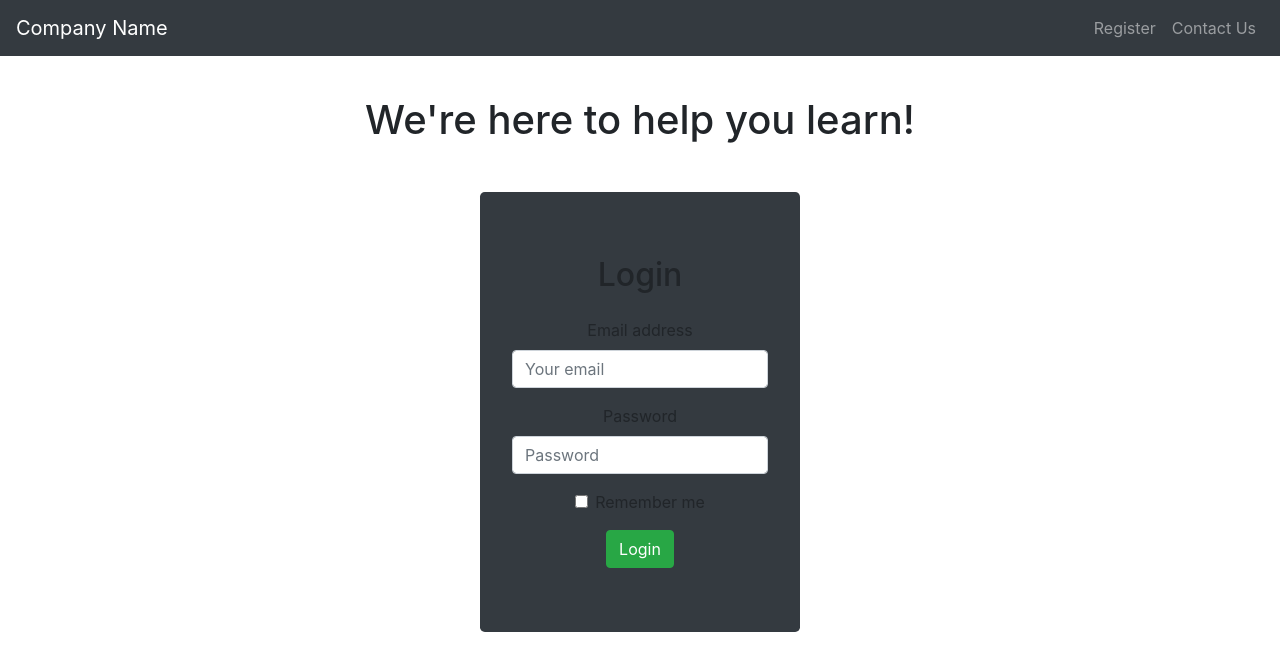
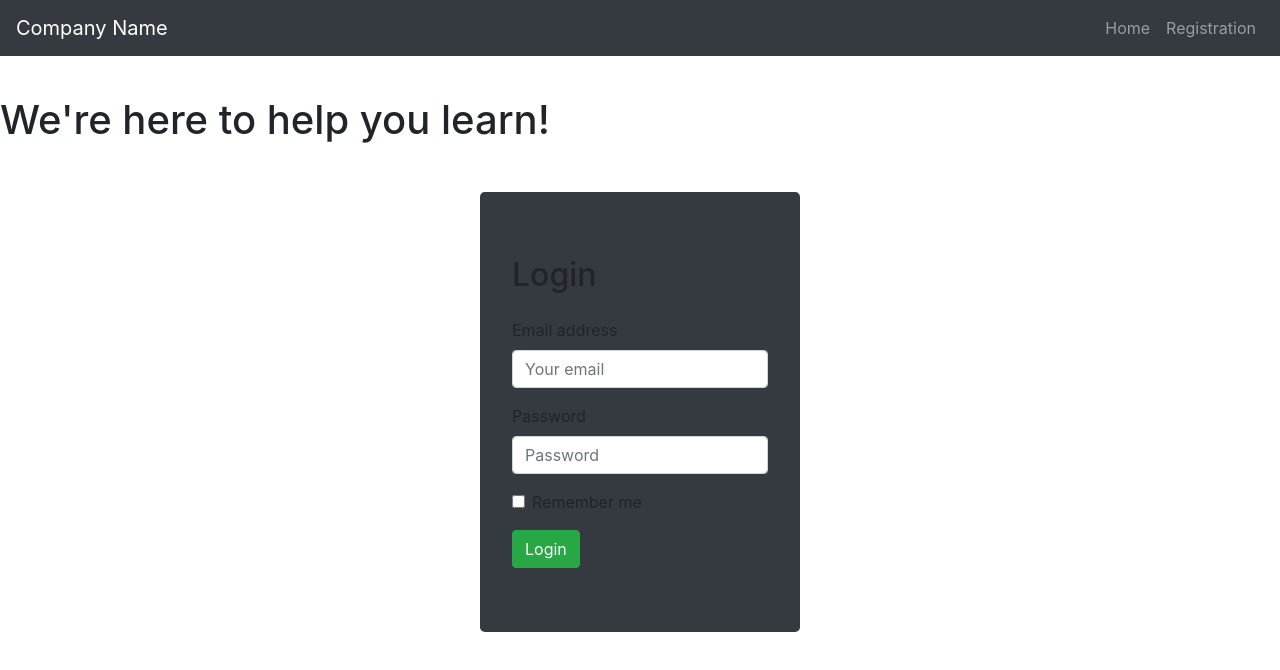
Before and after one commit to egervis/HackNYU19, a React (Create React App) app in the folder frontend/: page / in a window 1280 px wide. Shown: the top 670 px of the page. Built offline with nearby package versions, Linux system fonts and the light colour scheme.

Commit message:
react multipage works

```diff
--- a/frontend/package.json
+++ b/frontend/package.json
@@ -5,6 +5,7 @@
   "dependencies": {
     "react": "^16.8.2",
     "react-dom": "^16.8.2",
+    "react-router-dom": "^4.3.1",
     "react-scripts": "2.1.5"
   },
   "scripts": {
--- a/frontend/src/App.js
+++ b/frontend/src/App.js
@@ -1,48 +1,37 @@
 import React, { Component } from 'react';
+import { BrowserRouter as Router, Switch, Route, Link } from 'react-router-dom';
+import Login from './Login';
+import Registration from './Registration';
 import logo from './logo.svg';
 import './App.css';
 
 class App extends Component {
+  previousLocation = this.props.location;
+
+  componentWillUpdate(nextProps) {
+    const { location } = this.props;
+    // set previousLocation if props.location is not modal
+    if (
+      nextProps.history.action !== "POP" &&
+      (!location.state || !location.state.modal)
+    ) {
+      this.previousLocation = this.props.location;
+    }
+  }
+
   render() {
+    const { location } = this.props;
+    const isModal = !!(
+      location.state &&
+      location.state.modal &&
+      this.previousLocation !== location
+    ); // not initial render
     return (
-      <div className="App">
-        <nav class="navbar navbar-expand-md fixed-top bg-dark navbar-dark py-2">
-          <a class="navbar-brand" href="#">Company Name</a>
-          <button class="navbar-toggler" type="button" data-toggle="collapse" data-target="#collapsibleNavbar">
-            <span class="navbar-toggler-icon"></span>
-          </button>
-          <div class="collapse navbar-collapse" id="collapsibleNavbar">
-            <ul class="navbar-nav ml-auto">
-              <li class="nav-item">
-                <a class="nav-link" href="registration.html">Register</a>
-              </li>
-              <li class="nav-item">
-                <a class="nav-link" href="#">Contact Us</a>
-              </li>
-            </ul>
-          </div>
-        </nav>
-
-        <h1 class="mt-5 pt-5">We're here to help you learn!</h1>
-
-        <div class="container-fluid w-25 jumbotron mt-5 bg-dark">
-          <form>
-            <h2 class="pb-3">Login</h2>
-            <div class="form-group">
-              <label for="emailInput">Email address</label>
-              <input type="email" class="form-control" id="emailInput" aria-describedby="emailHelp" placeholder="Your email"/>
-            </div>
-            <div class="form-group">
-              <label for="pwInput">Password</label>
-              <input type="password" class="form-control" id="pwInput" placeholder="Password"/>
-            </div>
-            <div class="form-check">
-              <input type="checkbox" class="form-check-input" id="remember"/>
-              <label class="form-check-label" for="remember">Remember me</label>
-            </div>
-            <button type="submit" class="btn btn-success mt-3">Login</button>
-          </form>
-        </div>
+      <div>
+          <Switch location={isModal ? this.previousLocation : location}>
+            <Route exact path="/" component={Login} />
+            <Route path="/registration" component={Registration} />
+          </Switch>
       </div>
     );
   }
--- /dev/null
+++ b/frontend/src/Login.js
@@ -0,0 +1,53 @@
+import React, { Component } from 'react';
+import { BrowserRouter as Router, Route, Link } from 'react-router-dom';
+import Registration from './Registration';
+
+class Login extends Component{
+    render(){
+      return(
+        <div className="Login">
+          <nav class="navbar navbar-expand-md fixed-top bg-dark navbar-dark py-2">
+             <a class="navbar-brand" href="#">Company Name</a>
+             <button class="navbar-toggler" type="button" data-toggle="collapse" data-target="#collapsibleNavbar">
+               <span class="navbar-toggler-icon"></span>
+             </button>
+             <div class="collapse navbar-collapse" id="collapsibleNavbar">
+               <ul class="navbar-nav ml-auto">
+                 <li class="nav-item">
+                   <Link to="/" class="nav-link">Home</Link>
+                 </li>
+                 <li class="nav-item">
+                   <Link to="/registration" class="nav-link">Registration</Link>
+                 </li>
+               </ul>
+             </div>
+          </nav>
+
+          <h1 class="mt-5 pt-5">We're here to help you learn!</h1>
+          <div class="container-fluid w-25 jumbotron mt-5 bg-dark">
+            <form>
+              <h2 class="pb-3">Login</h2>
+              <div class="form-group">
+                <label for="emailInput">Email address</label>
+                <input type="email" class="form-control" id="emailInput" aria-describedby="emailHelp" placeholder="Your email"/>
+              </div>
+              <div class="form-group">
+                <label for="pwInput">Password</label>
+                <input type="password" class="form-control" id="pwInput" placeholder="Password"/>
+              </div>
+              <div class="form-check">
+                <input type="checkbox" class="form-check-input" id="remember"/>
+                <label class="form-check-label" for="remember">Remember me</label>
+              </div>
+              <button type="submit" class="btn btn-success mt-3">Login</button>
+            </form>
+          </div>
+
+
+
+        </div>
+      )
+    }
+}
+
+export default Login;
--- /dev/null
+++ b/frontend/src/Registration.js
@@ -0,0 +1,15 @@
+import React, { Component } from 'react';
+import { BrowserRouter as Router, Route, Link } from 'react-router-dom';
+import App from './App';
+
+class Registration extends Component {
+  render() {
+    return (
+      <div className="Registration">
+        <h1>Registration</h1>
+      </div>
+    );
+  }
+}
+
+export default Registration;
--- a/frontend/src/index.js
+++ b/frontend/src/index.js
@@ -2,9 +2,14 @@ import React from 'react';
 import ReactDOM from 'react-dom';
 import './index.css';
 import App from './App';
+import { BrowserRouter as Router, Route} from 'react-router-dom';
 import * as serviceWorker from './serviceWorker';
 
-ReactDOM.render(<App />, document.getElementById('root'));
+ReactDOM.render(
+  <Router>
+    <Route component={App} />
+  </Router>
+  , document.getElementById('root'));
 
 // If you want your app to work offline and load faster, you can change
 // unregister() to register() below. Note this comes with some pitfalls.
--- a/frontend/src/routes.js
+++ /dev/null
@@ -1,2 +0,0 @@
-import React from 'react';
-import { Route, IndexRoute } from 'react-router';
```
Also changed, not shown: package.json (+4 -3 lines), 2 other files (tests, documents, lock files or other folders).
